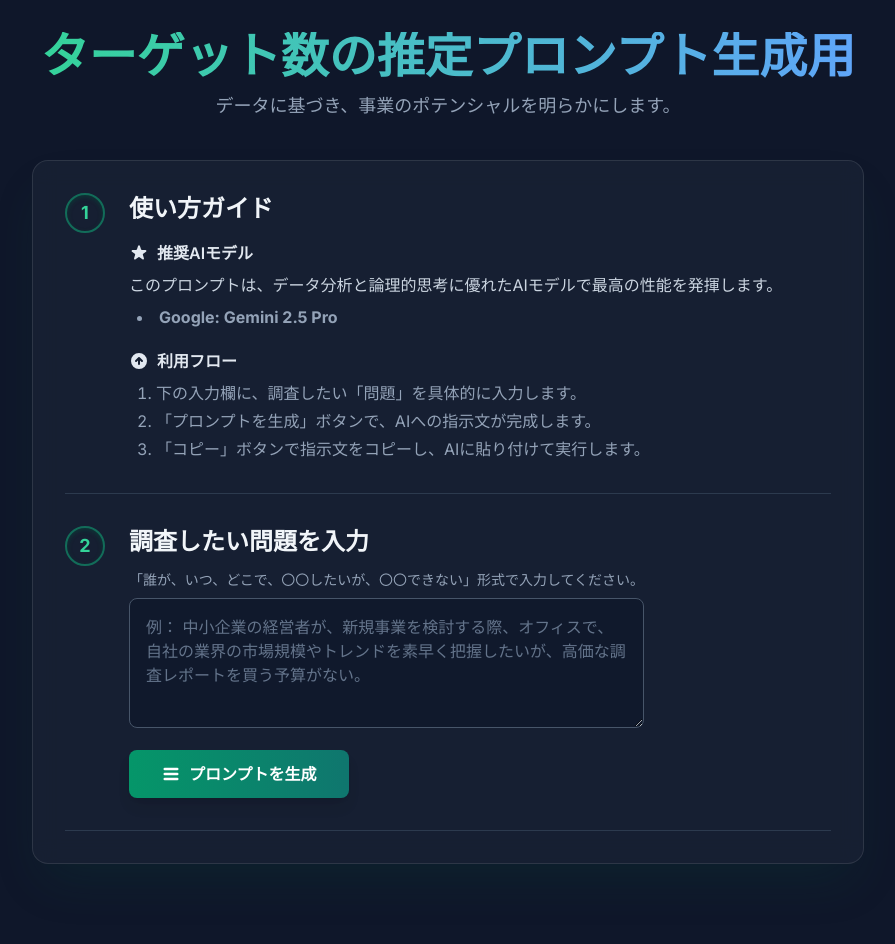
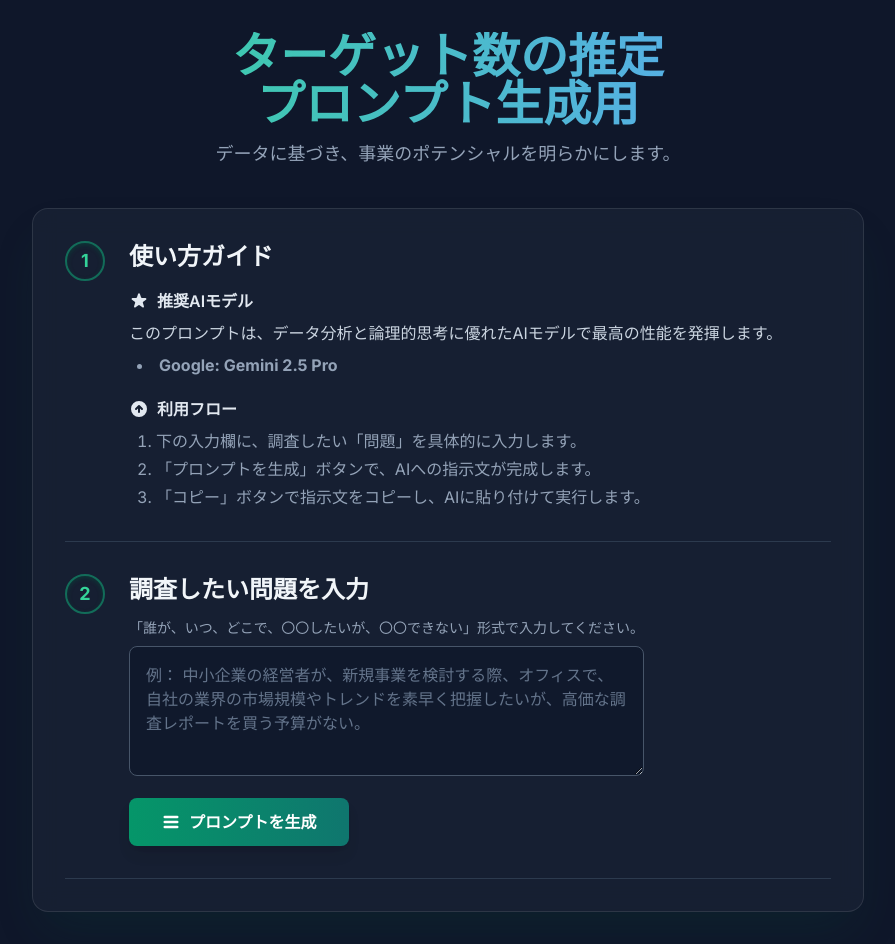
Before and after one commit to Mao925/issue-evaluation, a plain HTML site: page index.html in a window 1280 px wide. Shown: the whole page, without its empty margins (192-1087 px from the left). Before the commit the page ends 896 px from the top, so only its background shows below. Drawn offline with nearby package versions, Linux system fonts and the light colour scheme.

Commit message:
Update index.html

```diff
--- a/index.html
+++ b/index.html
@@ -53,7 +53,7 @@
     <div class="container mx-auto max-w-4xl p-4 sm:p-6 md:p-8 min-h-screen flex flex-col justify-center">
 
         <header class="text-center mb-10 fade-in">
-            <h1 class="text-4xl sm:text-5xl font-bold text-gradient mb-3">ターゲット数の推定プロンプト生成用</h1>
+            <h1 class="text-4xl sm:text-5xl font-bold text-gradient mb-3">ターゲット数の推定<br>プロンプト生成用</h1>
             <p class="text-slate-400 text-lg">データに基づき、事業のポテンシャルを明らかにします。</p>
         </header>
 
```
